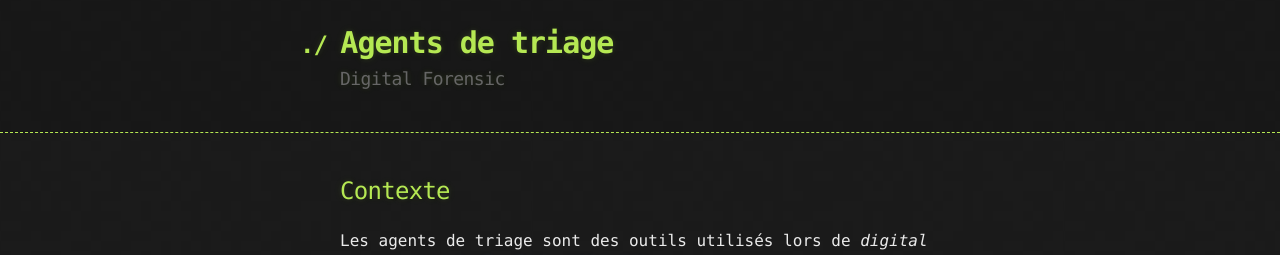
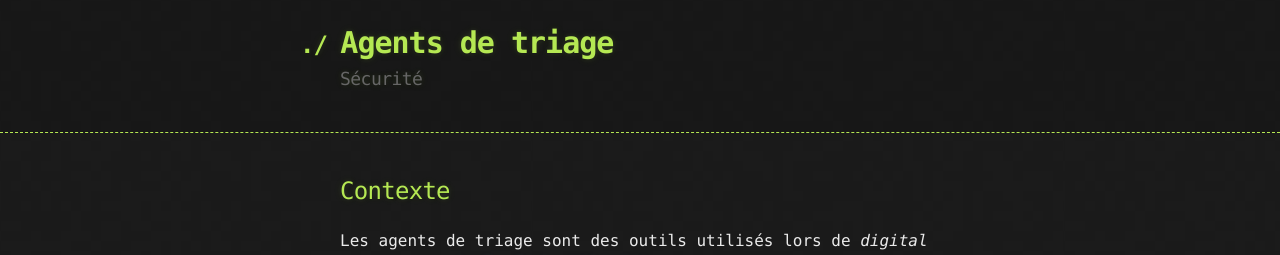
Before and after one commit to Adeber/Adeber.github.io, a Jekyll site: the page built from _posts/2001-01-01-agents-triage.markdown, in a window 1280 px wide. Shown: the top 255 px of the page. Built offline with Jekyll 4.4.1, drawn with Linux system fonts in a browser that asks for light colours.

Commit message:
FIX: categories

```diff
--- a/_posts/2001-01-01-agents-triage.markdown
+++ b/_posts/2001-01-01-agents-triage.markdown
@@ -1,6 +1,6 @@
 ---
 title: Agents de triage
-category: Digital Forensic
+category: Sécurité
 ---
 
 ## Contexte
--- a/_posts/2001-01-01-siem.markdown
+++ b/_posts/2001-01-01-siem.markdown
@@ -1,6 +1,6 @@
 ---
 title: SIEM
-category: Journalisation
+category: Sécurité
 ---
 
 ## Contexte
```
